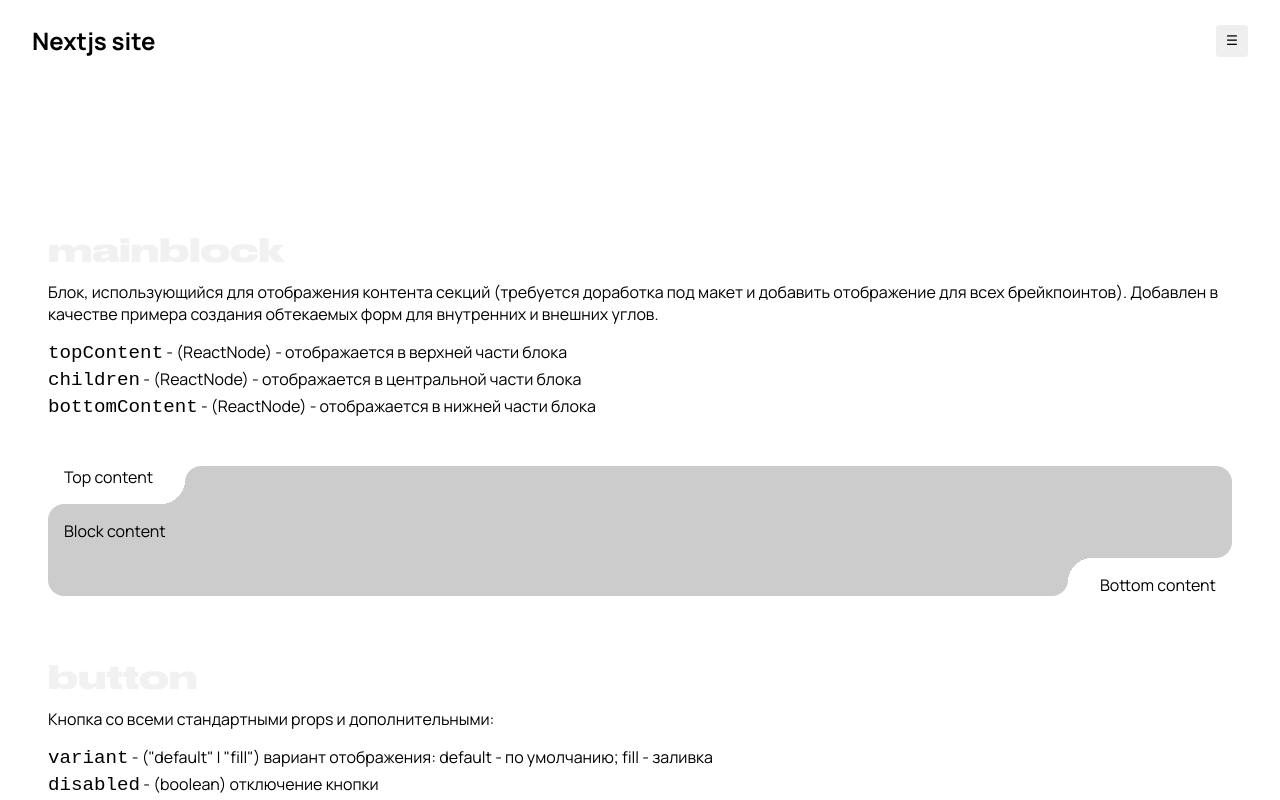
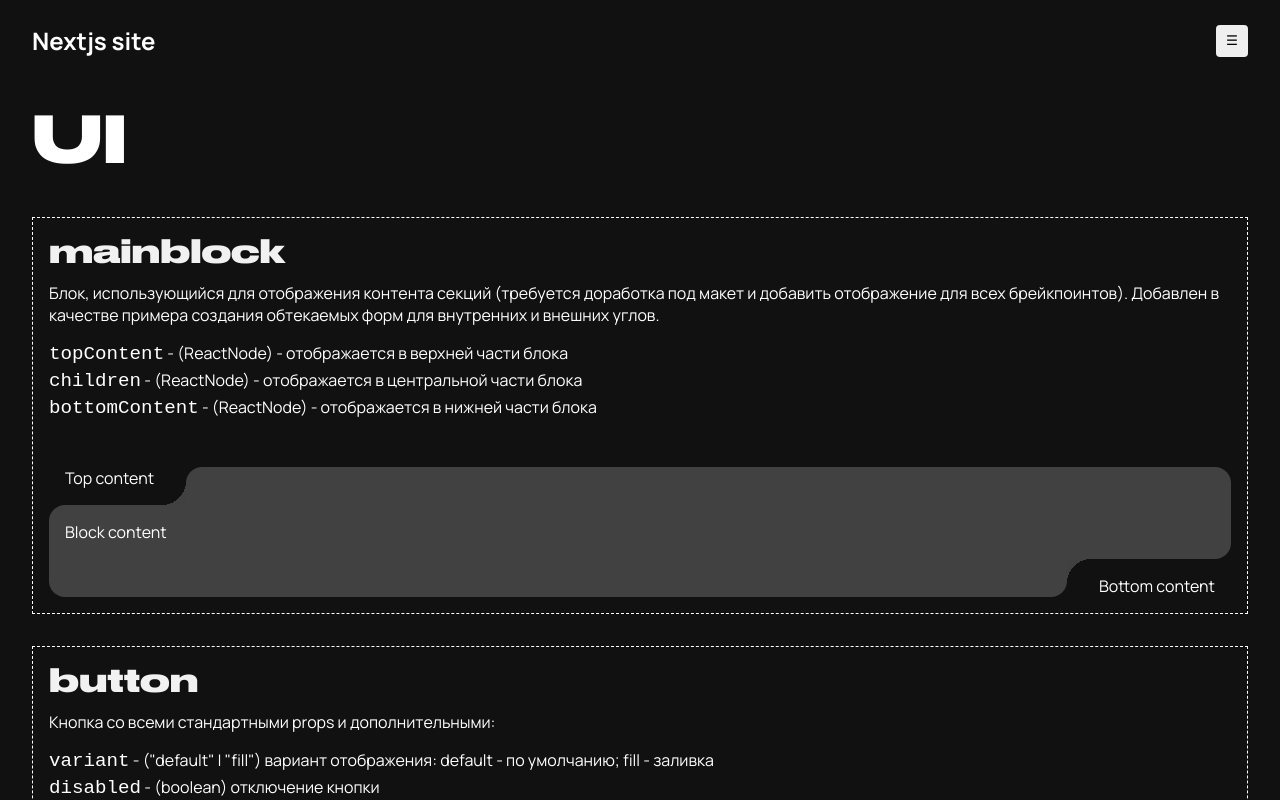
Before and after one commit to mdahovnik/Altiora, a Next.js app: page /ui in a window 1280 px wide. Shown: the top 800 px of the page. Built offline with nearby package versions, Linux system fonts and the light colour scheme.

Commit message:
feat: change bg

```diff
--- a/source/app/styles/globals.scss
+++ b/source/app/styles/globals.scss
@@ -3,7 +3,7 @@
   --color-background1: #2f2f2f4d;
   --color-background2: #353735;
 
-  --color-foreground: #111111; //текст
+  --color-foreground: #ffffff; //текст
   --color-foreground-light1: #cccccc;
   --color-white-light: #ffffff;
   --color-white: #fefefe;
@@ -22,11 +22,12 @@ body {
   max-width: 100dvw;
   overflow-x: hidden;
   min-height: 100dvh;
+  background-color: var(--color-background);
 }
 
 body {
-  color: var(--foreground);
-  background: var(--background);
+  color: var(--color-foreground);
+  background: var(--color-background);
   font-family: var(--font-main), serif;
   -webkit-font-smoothing: antialiased;
   -moz-osx-font-smoothing: grayscale;
@@ -50,7 +51,7 @@ body {
     transition: text-decoration-color 0.2s ease-in-out;
 
     &:hover {
-      text-decoration-color: var(--foreground);
+      text-decoration-color: var(--color-accent-primary);
     }
   }
 }
@@ -67,7 +68,7 @@ h1 {
   line-height: 130%;
 
   span {
-    color: --color-accent-primary;
+    color: var(--color-accent-primary);
   }
 
   @include bp.tablet {
--- a/source/entities/trash-ui-entity/ui/ui-container/styles/styles.module.scss
+++ b/source/entities/trash-ui-entity/ui/ui-container/styles/styles.module.scss
@@ -1,5 +1,5 @@
 .container {
-  border: 1px dashed var(--foreground);
+  border: 1px dashed var(--color-foreground);
   display: flex;
   flex-direction: column;
   padding: 1rem;
--- a/source/shared/ui/_main-block/styles/styles.module.scss
+++ b/source/shared/ui/_main-block/styles/styles.module.scss
@@ -1,6 +1,6 @@
 @use 'sass:math';
 
-$bg-color: oklch(0 0 0 / 0.2);
+$bg-color: oklch(255 0 0 / 0.2);
 $radius: 1rem;
 $big-radius: math.div($radius, 2) * 3;
 
--- a/source/widgets/header/styles.module.scss
+++ b/source/widgets/header/styles.module.scss
@@ -6,6 +6,7 @@
   border: 1px solid var(--foreground);
   margin: 0 1rem;
   margin-top: 0.5rem;
+  color: var(--foreground);
 
   .logo {
     font-size: 1.5rem;
```
